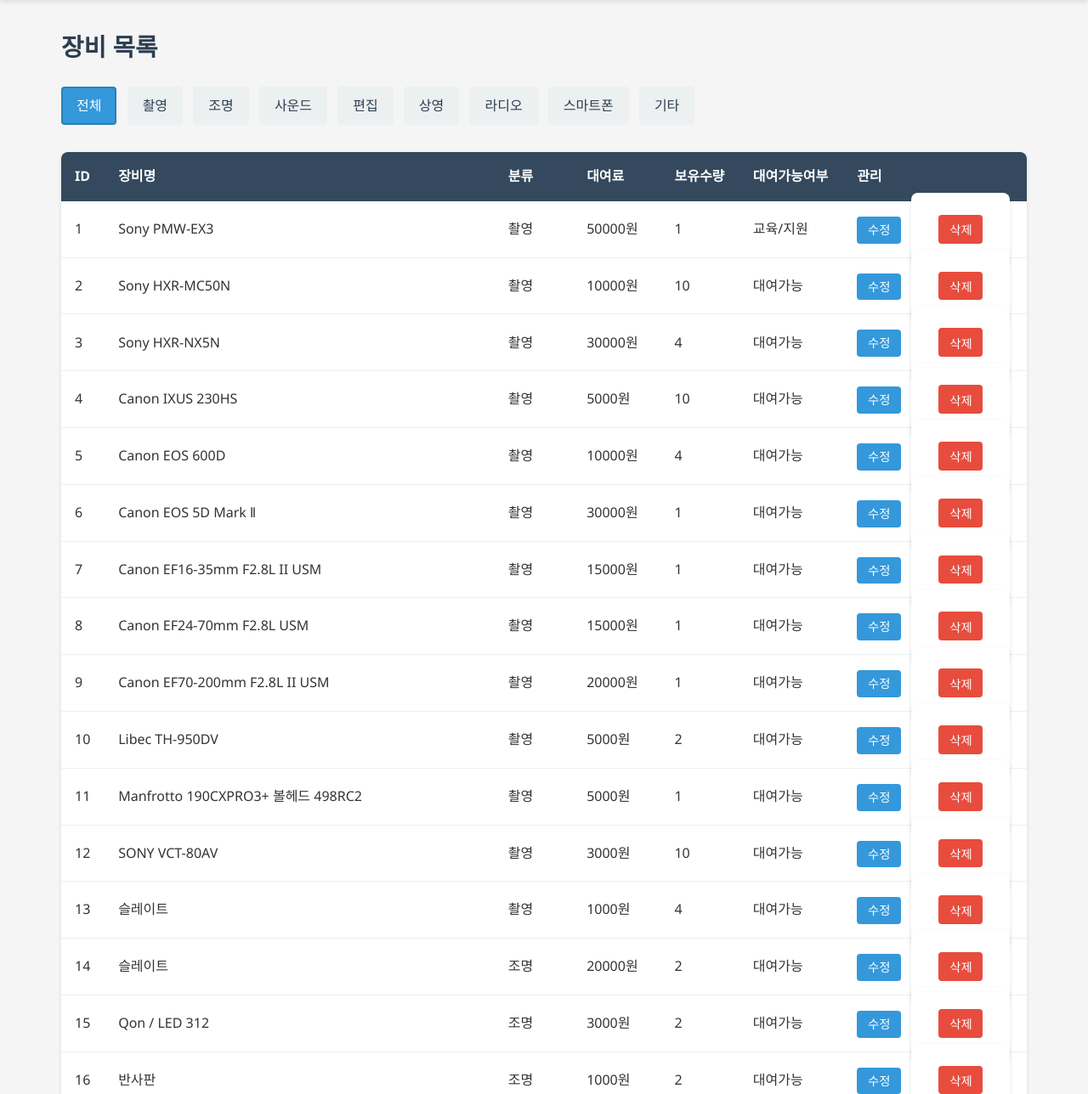
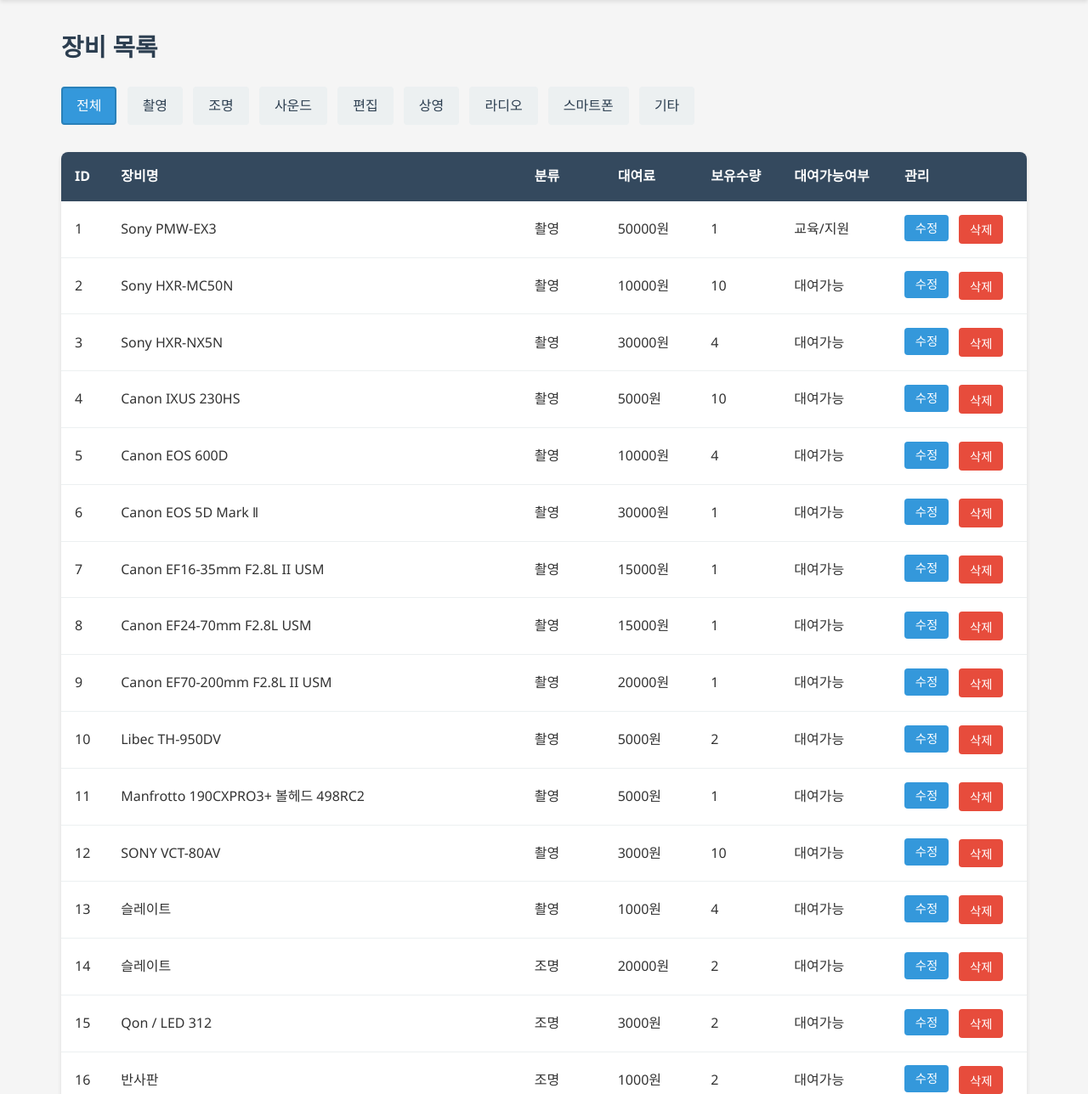
Before and after one commit to sons5673/DB_project_KimJongWoo_202101663, a Flask app: page / in a window 1280 px wide. Shown: the part 136-1424 px from the top of the page at 85% size. Run offline with Flask 3, Linux system fonts and the light colour scheme; data comes from the database, SQL or seed files in the repository.

Commit message:
style.css  삭제버튼 폼 수정

```diff
--- a/static/style.css
+++ b/static/style.css
@@ -129,6 +129,7 @@ tbody tr:hover {
     border-radius: 4px;
     cursor: pointer;
     font-size: 0.9rem;
+    vertical-align: middle;
 }
 
 .btn-delete:hover {
@@ -136,13 +137,7 @@ tbody tr:hover {
 }
 
 /* 폼 */
-form {
-    background-color: white;
-    padding: 2rem;
-    border-radius: 8px;
-    box-shadow: 0 2px 5px rgba(0,0,0,0.1);
-    max-width: 600px;
-}
+
 
 .form-group {
     margin-bottom: 1.5rem;
```
